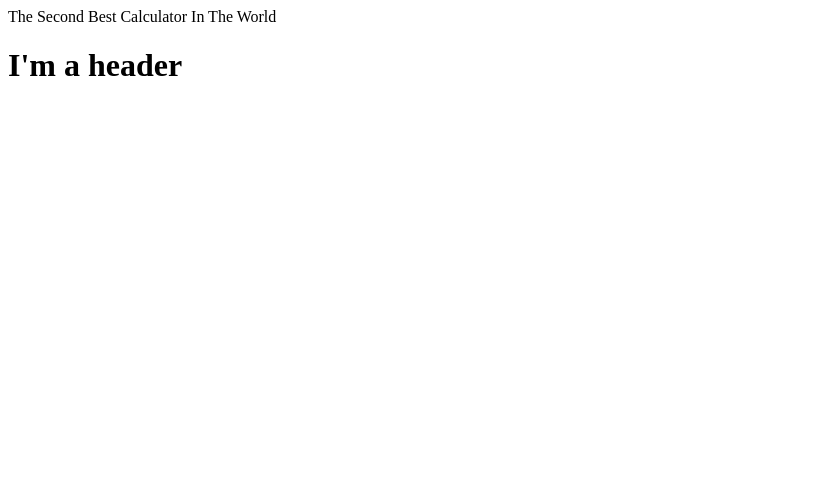
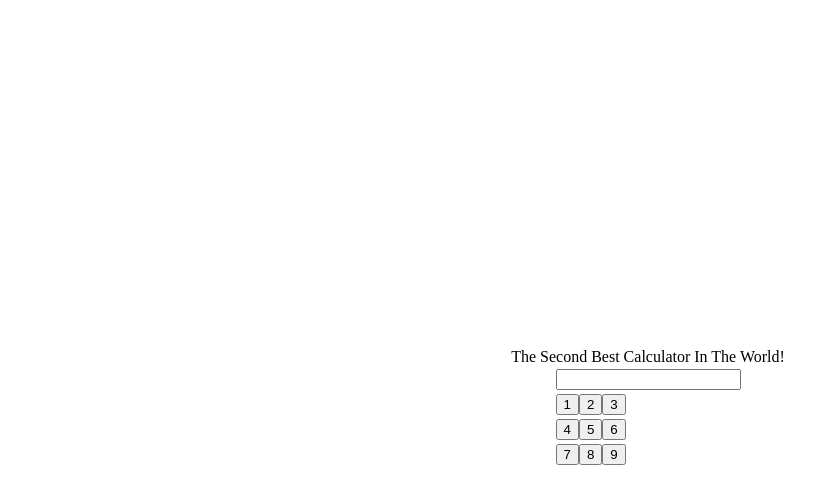
Before and after one commit to kavakai/Calculator, a React (Create React App) app: page / in a window 1280 px wide. Shown: the top 504 px of the page, without its empty margins (0-838 px from the left). Built offline with nearby package versions, Linux system fonts and the light colour scheme.

Commit message:
Add initial table for calculator view

```diff
--- a/src/App.tsx
+++ b/src/App.tsx
@@ -1,11 +1,12 @@
 import React from 'react';
 import Calculator from './Components/Calculator';
+import './css.css'
 
 function App() {
   return (
     <div className="App">
-      <header>The Second Best Calculator In The World</header>
-     <Calculator />
+      <header>The Second Best Calculator In The World!</header>
+      <Calculator />
     </div>
   );
 }
--- a/src/Components/Calculator.tsx
+++ b/src/Components/Calculator.tsx
@@ -1,4 +1,5 @@
 import * as React from 'react';
+import Numbers from './Numbers';
 
 export interface IAppProps {
 }
@@ -6,7 +7,34 @@ export interface IAppProps {
 export default function Calculator (props: IAppProps) {
   return (
     <div>
-      <h1>I'm a header</h1>
+      <table>
+        <tr>
+          <td>
+            <input type={"text"} id={"result"} />
+          </td>
+        </tr>
+        <tr>
+          <td>
+            <input type={"button"} value={1}></input>
+            <input type={"button"} value={2}></input>
+            <input type={"button"} value={3}></input>
+          </td>
+        </tr>
+        <tr>
+          <td>
+            <input type={"button"} value={4}></input>
+            <input type={"button"} value={5}></input>
+            <input type={"button"} value={6}></input>
+          </td>
+        </tr>
+        <tr>
+          <td>
+            <input type={"button"} value={7}></input>
+            <input type={"button"} value={8}></input>
+            <input type={"button"} value={9}></input>
+          </td>
+        </tr>
+      </table>
     </div>
   );
 }
--- /dev/null
+++ b/src/Components/Numbers.tsx
@@ -0,0 +1,20 @@
+import * as React from 'react';
+import NumberBtn from './NumberBtn';
+
+export interface INumbersProps {
+}
+
+export default function Numbers (props: INumbersProps) {
+  const nums = [1,2,3,4,5,6,7,8,9];
+
+  const numBtns = nums.map(num => {
+    return <NumberBtn
+      value= { num }
+    />
+  })
+  return (
+    <div className='btn-container'>
+      { numBtns }
+    </div>
+  );
+}
--- /dev/null
+++ b/src/css.css
@@ -0,0 +1,13 @@
+.App {
+  display: flex;
+  flex-direction: column;
+  width: 100vw;
+  height: 100vh;
+  justify-content: center;
+  align-items: center;
+}
+
+.btn-container {
+  display: grid;
+  grid-template-columns: repeat(3, 2fr);
+}
```
Also changed, not shown: src/Components/NumberBtn.tsx (added, +13 -0 lines).
